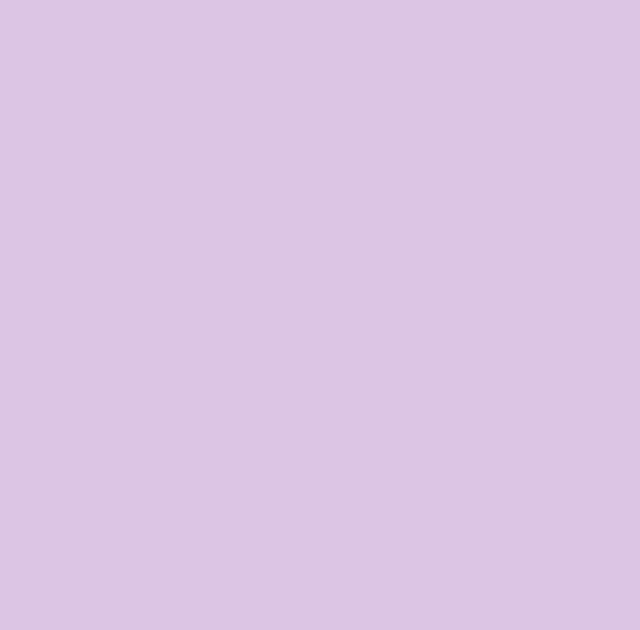
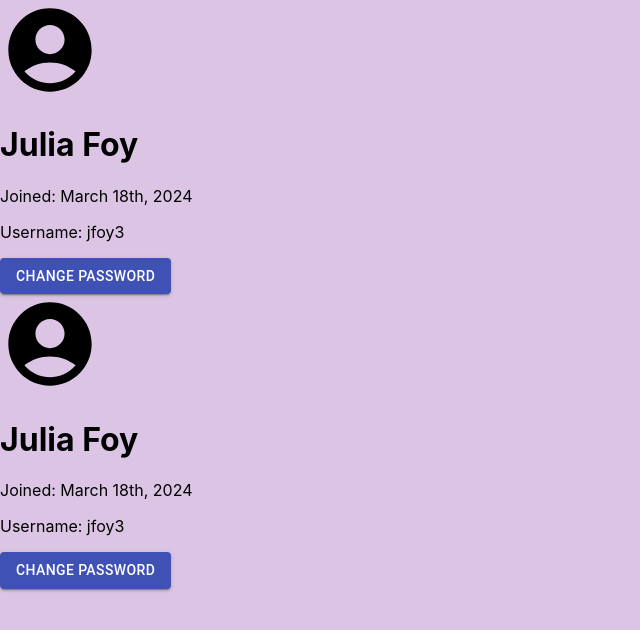
Before and after one commit to amithasound/budget-app, a React (Create React App) app in the folder react-copilot-test/budget-buddy/: page /Profile in a window 1280 px wide. Before the commit this address had no page. Shown: the top 630 px of the page, without its empty margins (0-640 px from the left). Built offline with nearby package versions, Linux system fonts and the light colour scheme.

Commit message:
implemented profile page

```diff
--- a/react-copilot-test/budget-buddy/src/App.js
+++ b/react-copilot-test/budget-buddy/src/App.js
@@ -7,6 +7,7 @@ import IRA from './IRA';
 import Roth401K from './Roth401K';
 import K401 from './K401';
 import Plans529 from './Plans529';
+import Profile from './Profile';
 
 
 
@@ -14,6 +15,7 @@ import Plans529 from './Plans529';
 const App = () => {
     return (
         <div>
+            <Profile />
            <Router>
                  <Routes>
                        <Route path="/" element={<Home />} />
@@ -22,7 +24,8 @@ const App = () => {
                        <Route path="/IRA" element={<IRA />} />
                        <Route path="/Roth401K" element={<Roth401K />} />`
                        <Route path="/K401" element={<K401 />} />`
-                          <Route path="/Plans529" element={<Plans529 />} />`
+                       <Route path="/Plans529" element={<Plans529 />} />`
+                       <Route path="/Profile" element={<Profile />} />`
                   </Routes>
            </Router>
         </div>
--- /dev/null
+++ b/react-copilot-test/budget-buddy/src/Profile.js
@@ -0,0 +1,30 @@
+import React from 'react';
+import AccountCircleIcon from '@mui/icons-material/AccountCircle';
+import { Button } from '@material-ui/core';
+
+const Profile = () => {
+    const changePassword = () => {
+        // Add your change password logic here
+    };
+
+    return (
+        <div>
+            <header>
+                 <AccountCircleIcon style={{ fontSize: 100 }} />
+            </header>
+            <h1>Julia Foy</h1>
+            <div>
+                <p>Joined: March 18th, 2024</p>
+                <p>Username: jfoy3</p>
+                <Button variant="contained" color="primary" onClick={changePassword}>
+                                    Change Password
+                                </Button>
+            </div>
+            <footer>
+
+            </footer>
+        </div>
+    );
+};
+
+export default Profile;
```
